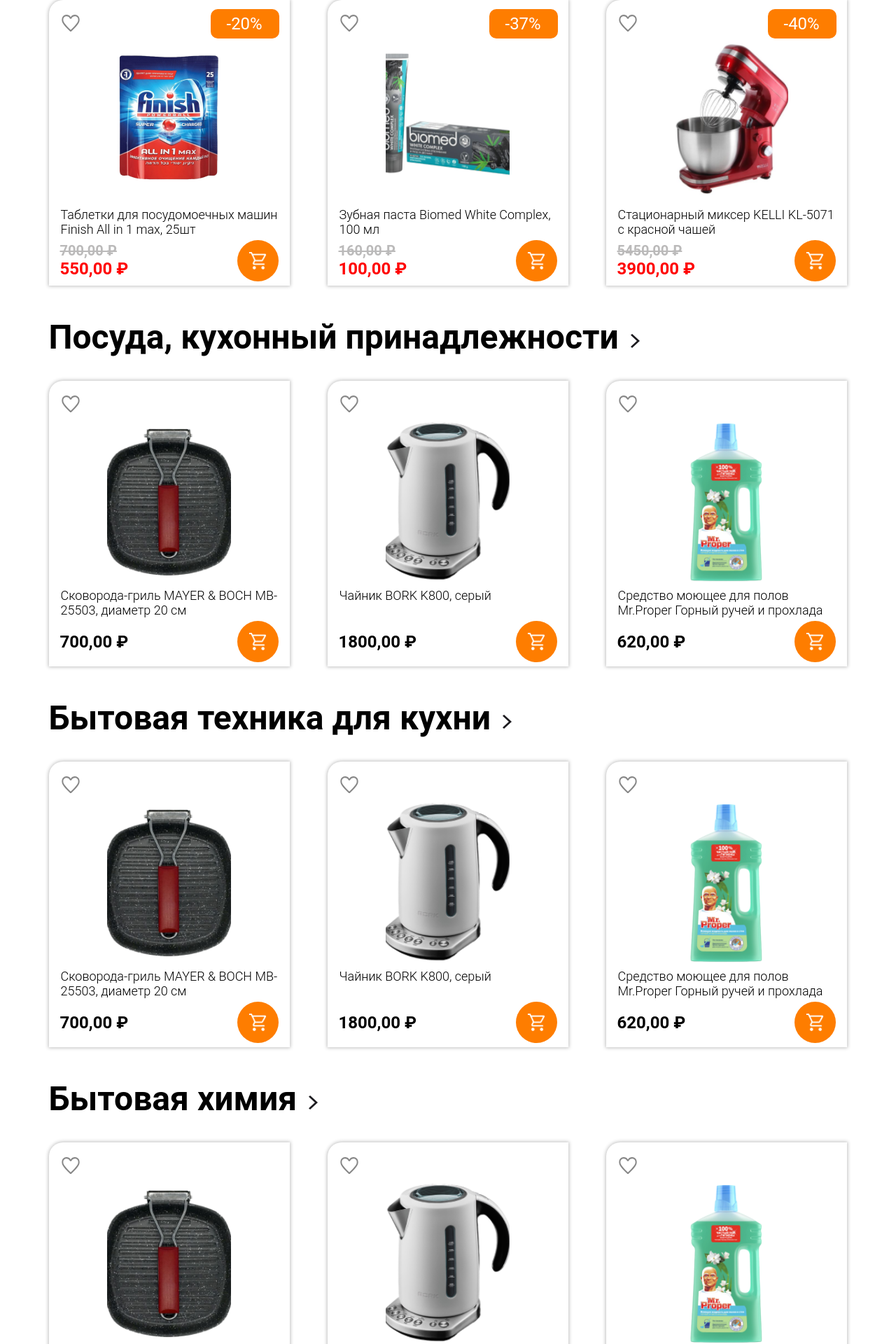
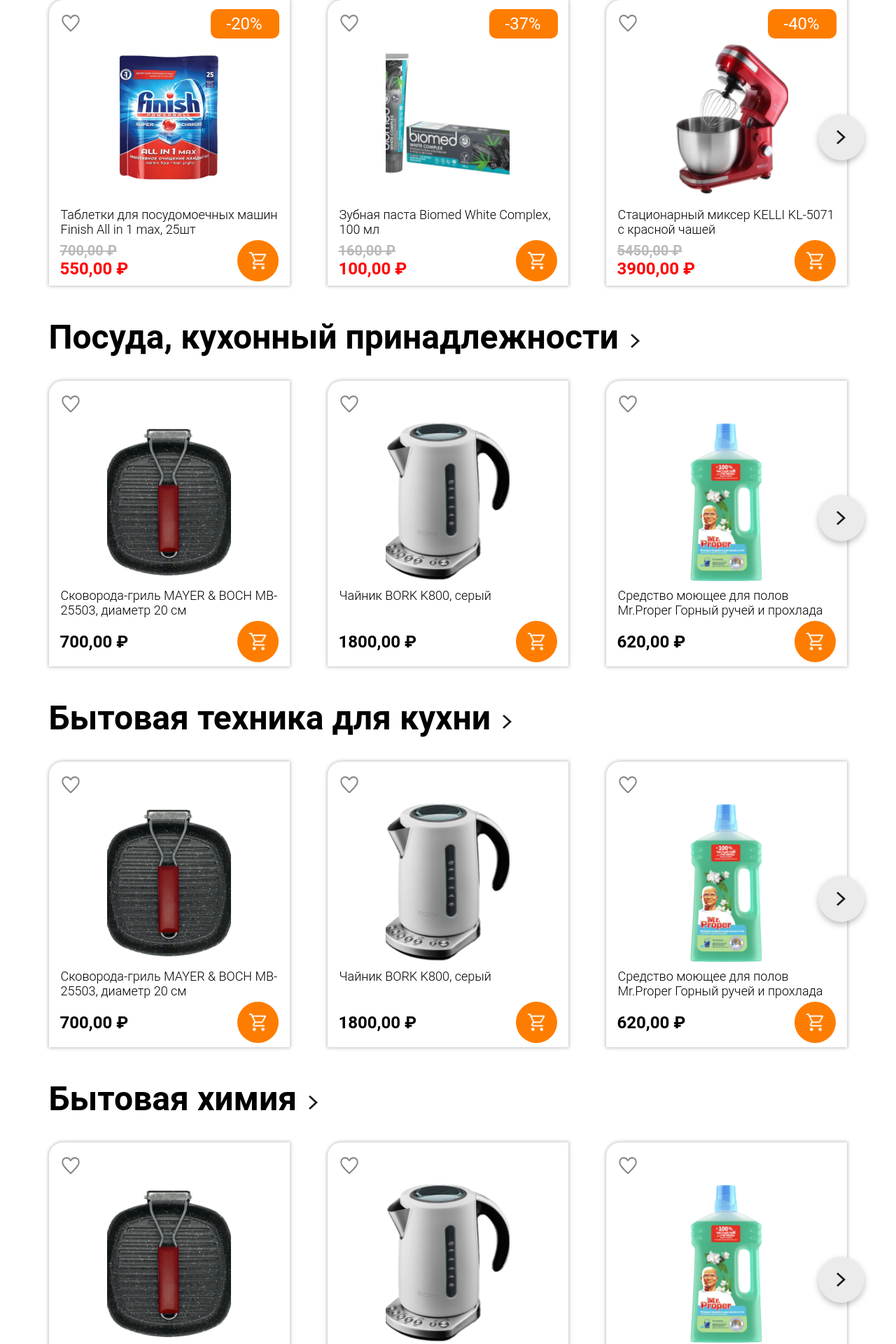
Before and after one commit to alsails/Weldish, a React (Create React App) app: page / in a window 1280 px wide. Shown: the part 992-2912 px from the top of the page at 70% size. Built offline with nearby package versions, Linux system fonts and the light colour scheme.

Commit message:
fix: редактировать категории товаров

```diff
--- a/src/components/CategorySlider.js
+++ b/src/components/CategorySlider.js
@@ -1,10 +1,10 @@
 import React from "react"
-import shortid  from "shortid"
+import shortid from "shortid"
 
 import CategoryTitle from "./CategoryTitle";
 import PreviewCard from "./PreviewCard";
 
-import {goods} from "../utils/goods";
+import { goods } from "../utils/goods";
 
 import styles from "../styles/categorySlider.module.scss"
 
@@ -19,48 +19,75 @@
 
     return (
         <section className={styles.category}>
+            <div className={styles.category__slider}>
                 <CategoryTitle title="Скидки" />
                 <ul className={styles.cards}>
                     {sale__goods.slice(0, 3).map(item => {
-                    return <li key={shortid.generate()}><PreviewCard item={item} sale="true"/></li>
+                        return <li key={shortid.generate()}><PreviewCard item={item} sale="true" /></li>
                     })}
                 </ul>
+                <button className={styles.category__slider__button} />
+            </div>
+
+            <div className={styles.category__slider}>
                 <CategoryTitle title="Посуда, кухонный принадлежности" />
                 <ul className={styles.cards}>
                     {noSale__goods.slice(0, 3).map(item => {
-                    return <li key={shortid.generate()}><PreviewCard item={item} sale="false"/></li>
+                        return <li key={shortid.generate()}><PreviewCard item={item} sale="false" /></li>
                     })}
                 </ul>
+                <button className={styles.category__slider__button} />
+            </div>
+
+            <div className={styles.category__slider}>
                 <CategoryTitle title="Бытовая техника для кухни" />
                 <ul className={styles.cards}>
                     {noSale__goods.slice(0, 3).map(item => {
-                    return <li key={shortid.generate()}><PreviewCard item={item} sale="false"/></li>
+                        return <li key={shortid.generate()}><PreviewCard item={item} sale="false" /></li>
                     })}
                 </ul>
+                <button className={styles.category__slider__button} />
+            </div>
+
+            <div className={styles.category__slider}>
                 <CategoryTitle title="Бытовая химия" />
                 <ul className={styles.cards}>
                     {noSale__goods.slice(0, 3).map(item => {
-                    return <li key={shortid.generate()}><PreviewCard item={item} sale="false"/></li>
+                        return <li key={shortid.generate()}><PreviewCard item={item} sale="false" /></li>
                     })}
                 </ul>
+                <button className={styles.category__slider__button} />
+            </div>
+
+            <div className={styles.category__slider}>
                 <CategoryTitle title="Хозяйственные товары" />
                 <ul className={styles.cards}>
                     {noSale__goods.slice(0, 3).map(item => {
-                    return <li key={shortid.generate()}><PreviewCard item={item} sale="false"/></li>
+                        return <li key={shortid.generate()}><PreviewCard item={item} sale="false" /></li>
                     })}
                 </ul>
+                <button className={styles.category__slider__button} />
+            </div>
+
+            <div className={styles.category__slider}>
                 <CategoryTitle title="Товары для дома и дачи" />
                 <ul className={styles.cards}>
                     {noSale__goods.slice(0, 3).map(item => {
-                    return <li key={shortid.generate()}><PreviewCard item={item} sale="false"/></li>
+                        return <li key={shortid.generate()}><PreviewCard item={item} sale="false" /></li>
                     })}
                 </ul>
+                <button className={styles.category__slider__button} />
+            </div>
+
+            <div className={styles.category__slider}>
                 <CategoryTitle title="Товары для ухода за собой" />
                 <ul className={styles.cards}>
                     {noSale__goods.slice(0, 3).map(item => {
-                    return <li key={shortid.generate()}><PreviewCard item={item} sale="false"/></li>
+                        return <li key={shortid.generate()}><PreviewCard item={item} sale="false" /></li>
                     })}
                 </ul>
+                <button className={styles.category__slider__button} />
+            </div>
         </section>
     );
 }
--- a/src/styles/categorySlider.module.scss
+++ b/src/styles/categorySlider.module.scss
@@ -1,6 +1,37 @@
 .category {
     margin: 45px auto 0 auto;
     max-width: 1141px;
+
+    &__slider {
+        position: relative;
+
+        &__button {
+            position: absolute;
+
+            top: 253px;
+            left: 1099px;
+
+            width: 66px;
+            height: 66px;
+
+            background-color: #EBEBEB;
+            border: 1px solid #EBEBEB;
+            border-radius: 50px;
+            filter: drop-shadow(0px 4px 4px rgba(0, 0, 0, 0.25));
+
+            background-image: url("../image/icons/arrow_slider.svg");
+            background-size: 13px 20px;
+            background-repeat: no-repeat;
+            background-position: center;
+
+            transition: .5s;
+
+            &:hover {
+                cursor: pointer;
+                transform: scale(1.2);
+            }
+        }
+    }
 
 }
 
```
Also changed, not shown: src/image/icons/arrow_slider.svg (added). Lines whose indentation alone changed are shown as unchanged.
